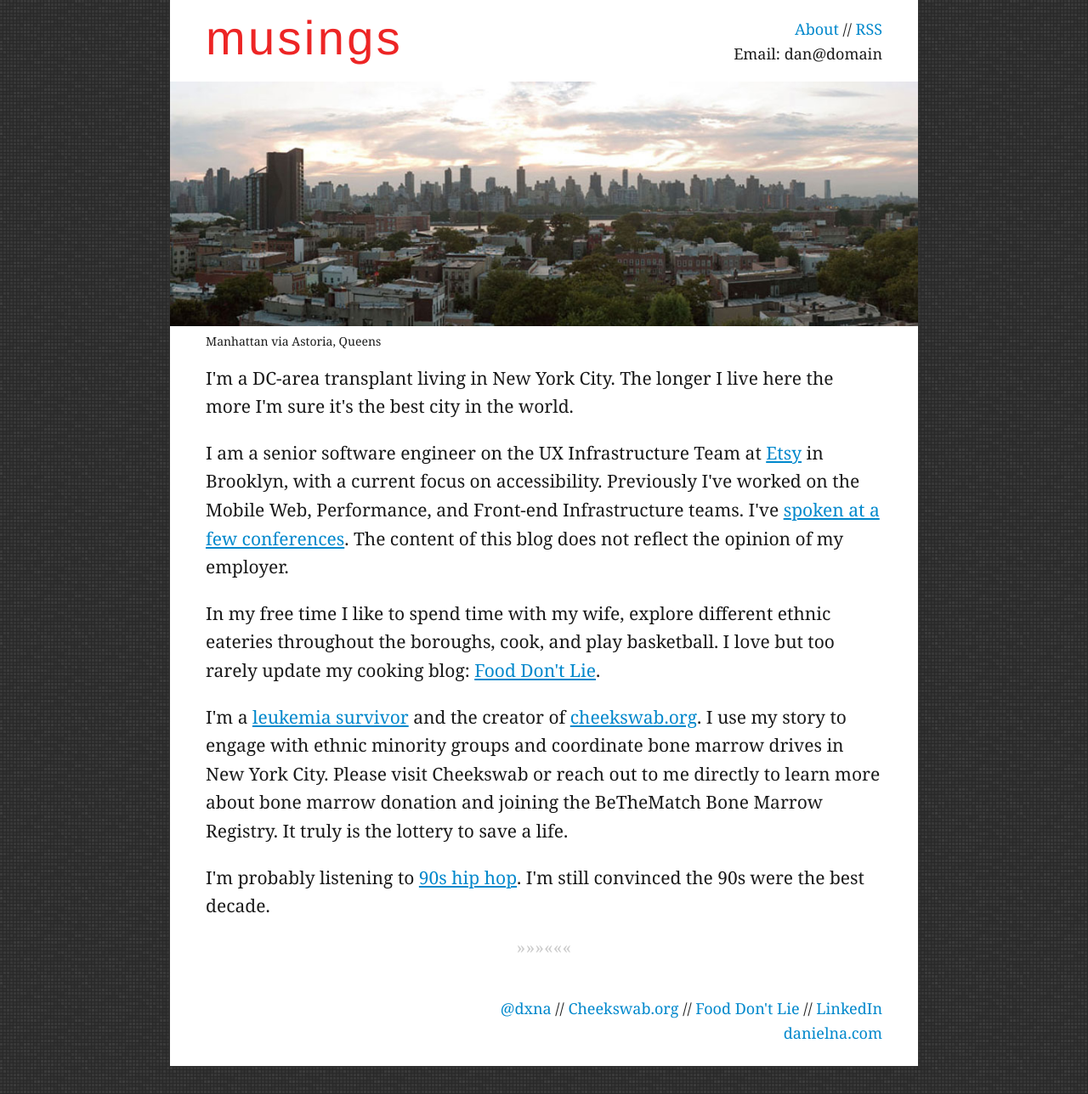
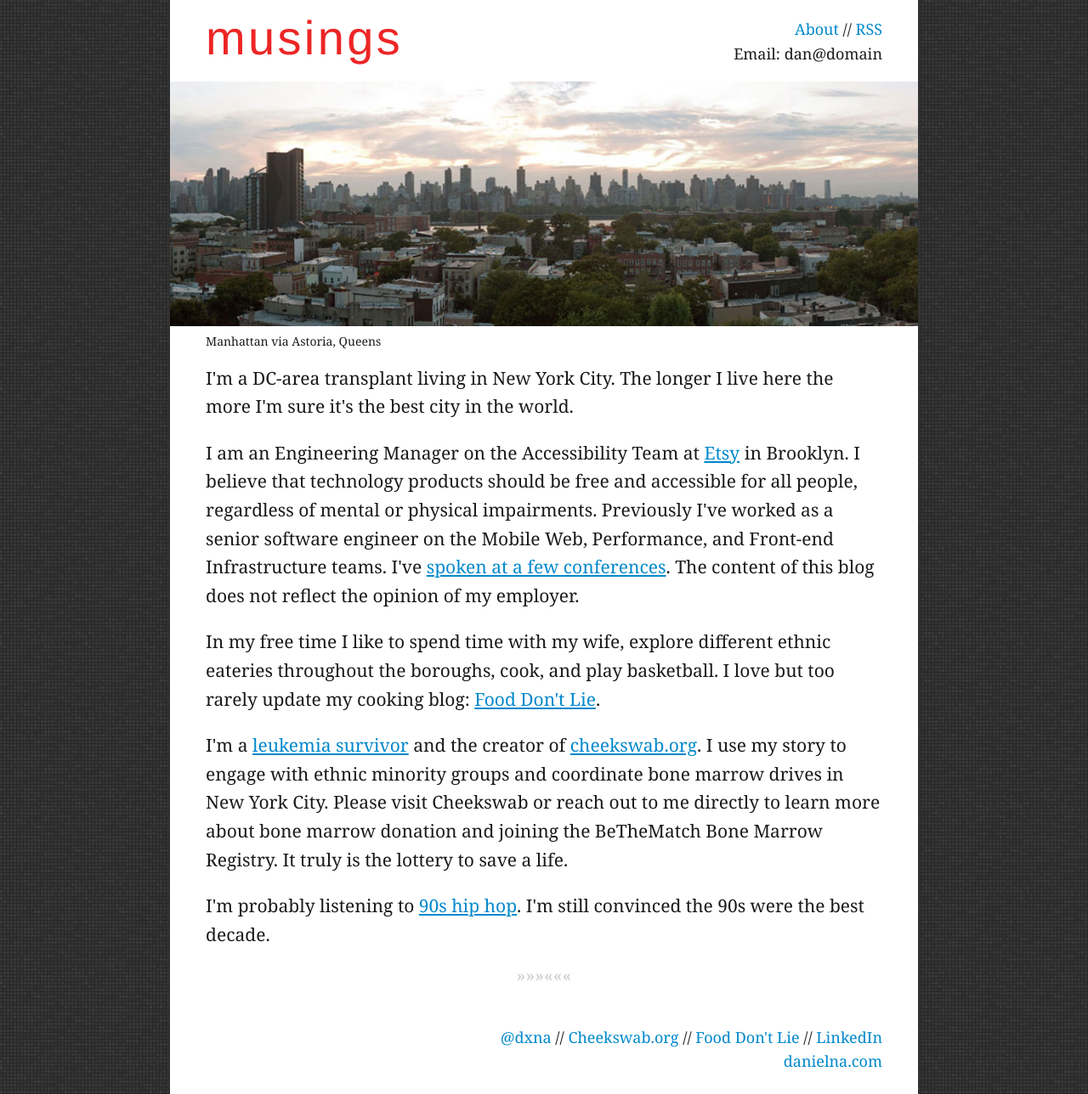
Before and after one commit to danielna/danielna.github.com, a Jekyll site: the page built from about.html, in a window 1280 px wide. Shown: the whole page at 85% size. Built offline with Jekyll 4.4.1, drawn with Linux system fonts in a browser that asks for light colours; nearby versions of some CDN libraries.

Commit message:
update about page with Eng Mgr

```diff
--- a/about.html
+++ b/about.html
@@ -13,7 +13,7 @@
 </p>
 
 <p>
-I am a senior software engineer on the UX Infrastructure Team at <a href="http://www.etsy.com" title="Etsy" target="_blank">Etsy</a> in Brooklyn, with a current focus on accessibility. Previously I've worked on the Mobile Web, Performance, and Front-end Infrastructure teams. I've <a href="http://talks.danielna.com">spoken at a few conferences</a>. The content of this blog does not reflect the opinion of my employer.
+I am an Engineering Manager on the Accessibility Team at <a href="http://www.etsy.com" title="Etsy" target="_blank">Etsy</a> in Brooklyn. I believe that technology products should be free and accessible for all people, regardless of mental or physical impairments. Previously I've worked as a senior software engineer on the Mobile Web, Performance, and Front-end Infrastructure teams. I've <a href="http://talks.danielna.com">spoken at a few conferences</a>. The content of this blog does not reflect the opinion of my employer.
 </p>
 
 <p>
```
